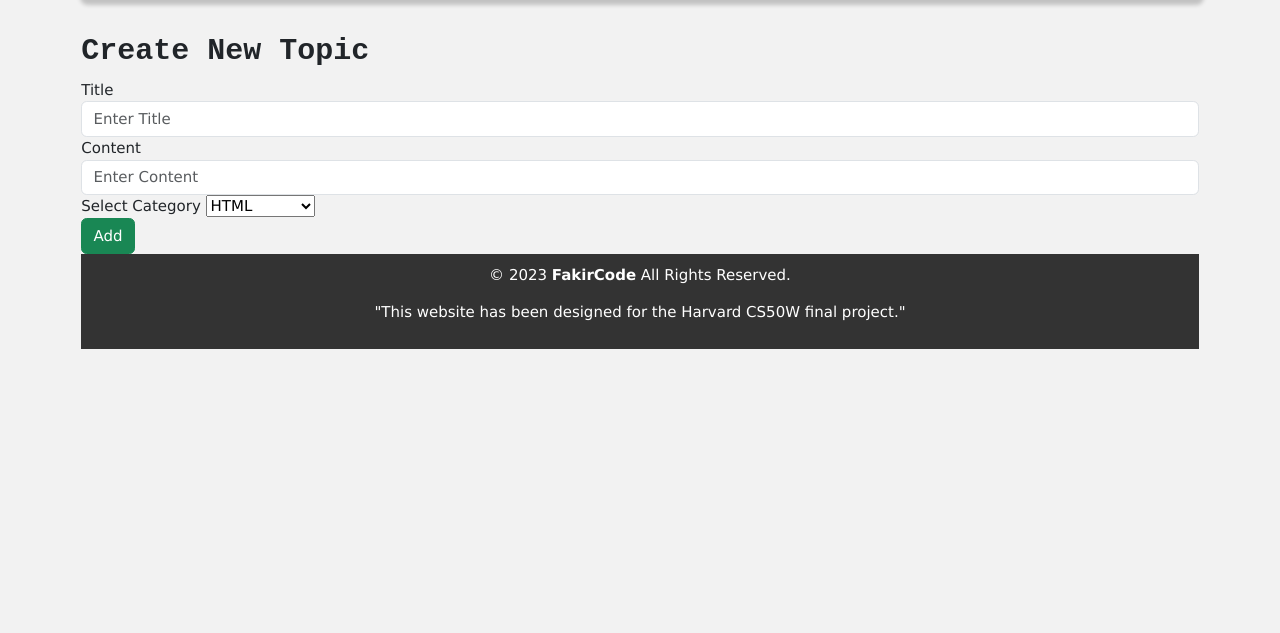
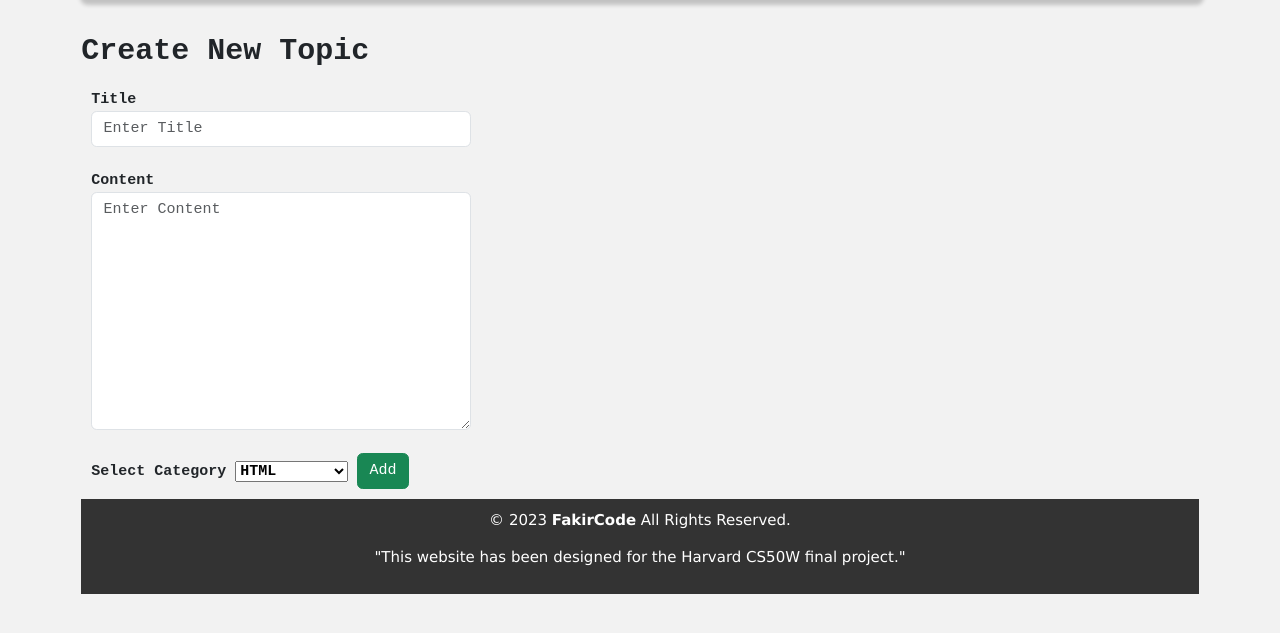
Before and after one commit to FakirHerif/capstone-cs50w, a Django app: page /create in a window 1280 px wide. Shown: the part 109-742 px from the top of the page. Run offline with Django 3.2, Linux system fonts and the light colour scheme; a user stored in the database is signed in; data comes from the database, SQL or seed files in the repository; both versions use the stored data as it was after the commit; some libraries are stand-ins or nearby versions.

Commit message:
the form on the creation page is styled

```diff
--- a/capstone/static/capstone/styles.css
+++ b/capstone/static/capstone/styles.css
@@ -385,3 +385,10 @@ footer {
     font-weight: bold;
     font-size: 16px;
 }
+
+.formContainerCreate {
+    max-width: 400px;
+    padding: 10px;
+    font-family: 'Courier New', Courier, monospace;
+    font-weight: bold;
+}
--- a/capstone/templates/capstone/create.html
+++ b/capstone/templates/capstone/create.html
@@ -4,18 +4,20 @@
     <h2 style="font-family: 'Courier New', Courier, monospace; font-weight: bold;">Create New Topic</h2>
 
     {% if user.is_authenticated %}
+    <div class="formContainerCreate">
         <form action="{% url 'create' %}" method="POST">
 
             {% csrf_token %}
-
-        <div class="form-group">
+            <div class="form-group" id="formCreate">
                 <label for="title">Title</label>
-            <input type="text" class="form-control" id="title" name="title" placeholder="Enter Title">
+                <input type="text" class="form-control" id="title" name="title"     placeholder="Enter Title">
             </div>
+            <br>
             <div class="form-group">
                 <label for="content">Content</label>
-            <input type="text" class="form-control" id="content" name="content" placeholder="Enter Content">
+                <textarea name="content" id="content" class="form-control" cols="30" rows="10" placeholder="Enter Content"></textarea>
             </div>
+            <br>
             <div class="form-group">
                 <label for="category">Select Category</label>
                 <select name="category" id="category">
@@ -23,9 +25,11 @@
                         <option value="{{ category }}">{{ category }}</option>
                     {% endfor %}
                 </select>
+                <button type="submit" class="btn btn-success">Add</button>
+
             </div>
-        <button type="submit" class="btn btn-success">Add</button>
         </form>
+    </div>
     {% else %}
     <div class="alert alert-info allWarnings">
         <strong>Do you want to create a new topic?</strong> You should <a href="{% url 'login' %}" class="alert-link">LOGIN</a> create a new topic.
```
Also changed, not shown: db.sqlite3. Lines whose indentation alone changed are shown as unchanged.
